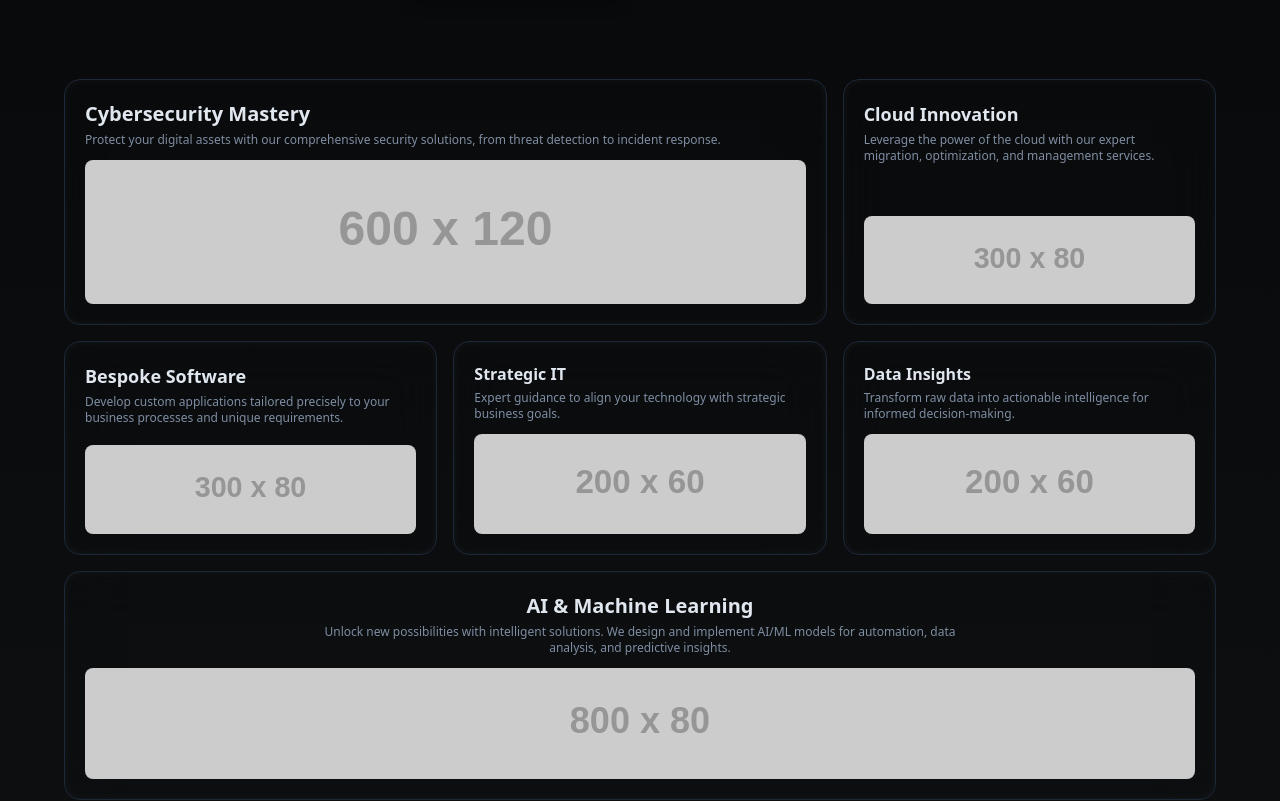
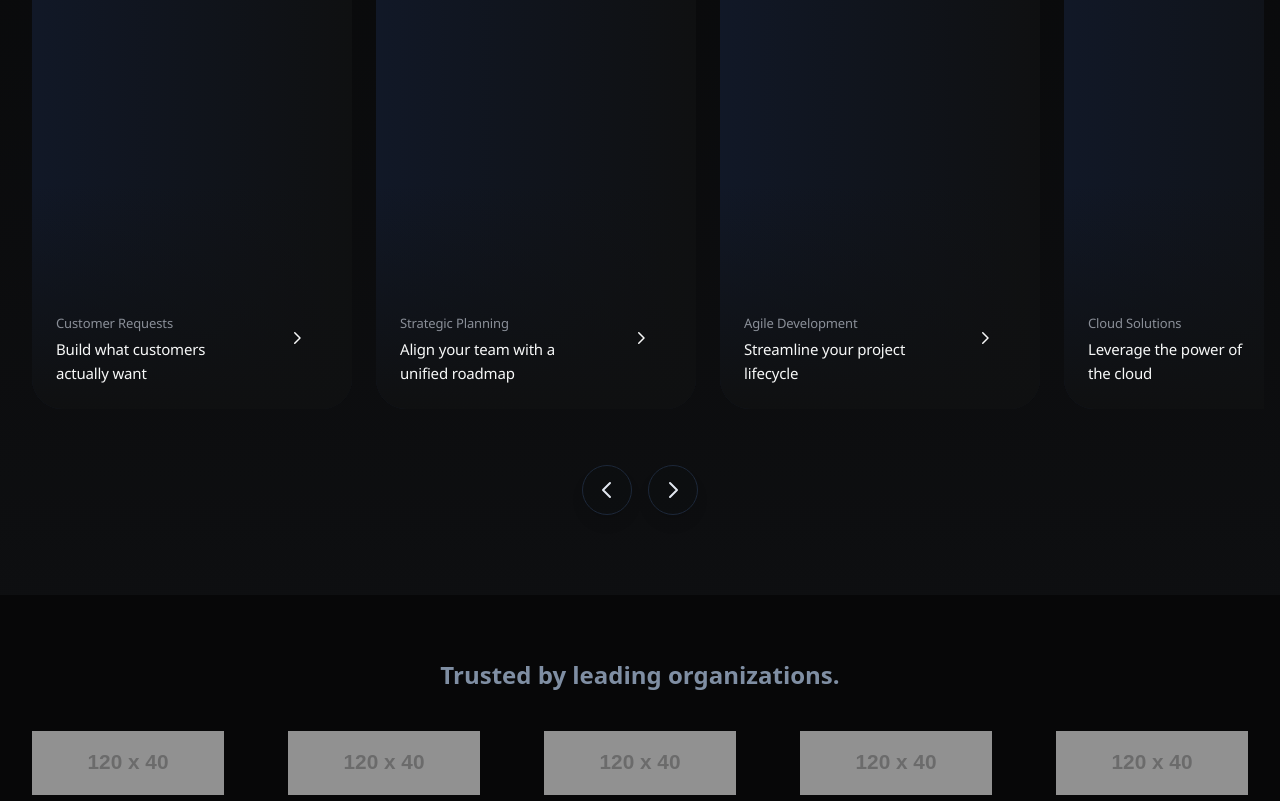
Before and after one commit to TheramReddy/DTEK, an Angular app: page / in a window 1280 px wide. Shown: the part 605-1406 px from the top of the page. Built offline with nearby package versions, Linux system fonts and the light colour scheme.

Commit message:
bento grid removed

```diff
--- a/src/app/app.ts
+++ b/src/app/app.ts
@@ -32,7 +32,7 @@ import { FeatureSectionLargeComponent } from './components/feature-section-large
         <app-clients class="bg-secondary"></app-clients> <!-- Changed to bg-secondary -->
 
         <!-- Section mimicking "Made for modern product teams" -->
-        <section class="flex flex-col items-center gap-12 pt-[158.8px] pb-40 px-4 relative bg-background"> <!-- Changed to bg-background -->
+        <section class="flex flex-col items-center gap-12 pb-40 px-4 relative bg-background"> <!-- Changed to bg-background -->
           <!-- Adjusted for responsiveness and proper alignment -->
           <div class="flex flex-col md:flex-row w-full max-w-screen-xl items-end justify-between gap-8 relative px-0">
             <div class="flex flex-col items-start relative flex-1">
--- a/src/app/components/hero/hero.ts
+++ b/src/app/components/hero/hero.ts
@@ -1,4 +1,4 @@
-import { Component } from '@angular/core';
+import { Component, ViewChild, ElementRef, AfterViewInit } from '@angular/core';
 import { CommonModule } from '@angular/common';
 
 @Component({
@@ -6,7 +6,22 @@ import { CommonModule } from '@angular/common';
   standalone: true,
   imports: [CommonModule],
   template: `
-    <section class="relative pt-32 pb-20 text-center overflow-hidden hero-background">
+    <!--
+      The main hero section.
+      - relative: Allows for absolute positioning of child elements.
+      - pt-2: Padding top to push content down, accounting for the fixed navbar.
+               This value has been adjusted to reduce unwanted space.
+      - pb-20: Padding bottom for spacing below the hero content.
+      - text-center: Centers text content within the section.
+      - overflow-hidden: Hides any overflowing content, useful for visual effects.
+      - hero-background: Custom CSS class for background styling (gradient).
+    -->
+    <section class="relative pt-2 pb-20 text-center overflow-hidden hero-background">
+      <!--
+        Container for main content within the hero section.
+        - mx-auto: Centers the container horizontally.
+        - px-4: Horizontal padding for responsiveness.
+      -->
       <div class="container mx-auto px-4">
         <!-- Main Heading -->
         <h1 class="text-5xl md:text-7xl font-extrabold text-foreground leading-tight mb-6">
@@ -22,70 +37,133 @@ import { CommonModule } from '@angular/common';
             Explore Services
           </button>
           <a href="#" class="flex items-center space-x-2 text-muted-foreground text-lg font-medium hover:text-foreground transition-colors duration-200">
-            <svg class="w-6 h-6" fill="none" stroke="currentColor" viewBox="0 0 24 24" xmlns="[http://www.w3.org/2000/svg](http://www.w3.org/2000/svg)"><path stroke-linecap="round" stroke-linejoin="round" stroke-width="2" d="M14.752 11.132l-3.264-1.632a.8.8 0 00-1.144.717v3.264a.8.8 0 001.144.717l3.264-1.632a.8.8 0 000-1.434z"></path><path stroke-linecap="round" stroke-linejoin="round" stroke-width="2" d="M21 12a9 9 0 11-18 0 9 9 0 0118 0z"></path></svg>
+            <!-- Play icon SVG -->
+            <svg class="w-6 h-6" fill="none" stroke="currentColor" viewBox="0 0 24 24" xmlns="http://www.w3.org/2000/svg"><path stroke-linecap="round" stroke-linejoin="round" stroke-width="2" d="M14.752 11.132l-3.264-1.632a.8.8 0 00-1.144.717v3.264a.8.8 0 001.144.717l3.264-1.632a.8.8 0 000-1.434z"></path><path stroke-linecap="round" stroke-linejoin="round" stroke-width="2" d="M21 12a9 9 0 11-18 0 9 9 0 0118 0z"></path></svg>
             <span>Get a Free Consultation</span>
           </a>
         </div>
 
-        <!-- Bento Grid Section -->
-        <div class="w-full max-w-6xl mx-auto grid grid-cols-1 md:grid-cols-2 lg:grid-cols-3 gap-4 mt-20">
-          <!-- Item 1: Cybersecurity (Large) -->
-          <div class="lg:col-span-2 bg-card/10 backdrop-blur-xl rounded-2xl overflow-hidden shadow-lg border border-border p-5 flex flex-col items-start text-left relative min-h-[160px] glass-glow">
-            <h3 class="text-xl font-semibold text-foreground mb-1">Cybersecurity Mastery</h3>
-            <p class="text-muted-foreground text-xs mb-3">
-              Protect your digital assets with our comprehensive security solutions, from threat detection to incident response.
-            </p>
-            <img src="[https://placehold.co/600x120/1a1a1a/6b7280?text=Cybersecurity+Shield](https://placehold.co/600x120/1a1a1a/6b7280?text=Cybersecurity+Shield)" alt="Cybersecurity Shield" class="w-full h-auto rounded-lg mt-auto object-cover">
+        <!-- Horizontal Scrollable Feature Cards -->
+        <div #scrollContainer class="w-full max-w-screen-xl mx-auto px-4 overflow-x-auto pb-6" style="-ms-overflow-style: none; scrollbar-width: none;">
+          <div class="flex space-x-6">
+            <!-- Iterate over cardsData directly within HeroComponent -->
+            <!-- The main card container, applying the desired styles -->
+            <div *ngFor="let card of cardsData" class="flex-none w-80 bg-[#0f1011] rounded-[30px] overflow-hidden border-[#ffffff0d] relative min-h-[450px] glass-glow backdrop-blur-xl">
+              <!-- Background image and gradients container -->
+              <div class="absolute top-0 left-0 w-full h-full">
+                <!-- Placeholder for background image. Original was local, so using a subtle placeholder. -->
+                <div class="relative w-full h-full bg-gray-900"></div>
+
+                <!-- Gradient overlays -->
+                <div class="bg-gradient-to-r from-transparent to-[#0f1011] absolute w-full h-full top-0 left-0"></div>
+                <div class="bg-gradient-to-b from-transparent via-transparent to-[#0f1011] absolute w-full h-full top-0 left-0"></div>
               </div>
 
-          <!-- Item 2: Cloud Solutions (Medium) -->
-          <div class="bg-card/10 backdrop-blur-xl rounded-2xl overflow-hidden shadow-lg border border-border p-5 flex flex-col items-start text-left min-h-[160px] glass-glow">
-            <h3 class="text-lg font-semibold text-foreground mb-1">Cloud Innovation</h3>
-            <p class="text-muted-foreground text-xs mb-3">
-              Leverage the power of the cloud with our expert migration, optimization, and management services.
-            </p>
-            <img src="[https://placehold.co/300x80/1a1a1a/6b7280?text=Cloud+Services](https://placehold.co/300x80/1a1a1a/6b7280?text=Cloud+Services)" alt="Cloud Services" class="w-full h-auto rounded-lg mt-auto object-cover">
+              <!-- Content wrapper for the main card content -->
+              <div class="absolute inset-0 flex flex-col justify-end p-6 text-left z-10">
+                <!-- Top content area (now empty as per request) -->
+                <!-- You can place your image here if needed -->
+                <div class="flex-1">
+                  <!-- Image placeholder if you want to add one here -->
+                  <!-- <img [src]="card.imageSrc" alt="Card Image" class="w-full h-auto object-cover rounded-lg mb-4"> -->
                 </div>
 
-          <!-- Item 3: Custom Software (Medium) -->
-          <div class="bg-card/10 backdrop-blur-xl rounded-2xl overflow-hidden shadow-lg border border-border p-5 flex flex-col items-start text-left min-h-[160px] glass-glow">
-            <h3 class="text-lg font-semibold text-foreground mb-1">Bespoke Software</h3>
-            <p class="text-muted-foreground text-xs mb-3">
-              Develop custom applications tailored precisely to your business processes and unique requirements.
-            </p>
-            <img src="[https://placehold.co/300x80/1a1a1a/6b7280?text=Custom+Software](https://placehold.co/300x80/1a1a1a/6b7280?text=Custom+Software)" alt="Custom Software" class="w-full h-auto rounded-lg mt-auto object-cover">
+                <!-- Bottom content area -->
+                <!-- Adjusted structure for title, description, and button alignment -->
+                <div class="flex flex-col items-start w-full">
+                  <div class="relative w-fit font-segoe-ui font-normal text-[#8a8f98] text-[13px] tracking-[-0.13px] leading-[19.5px] whitespace-nowrap mb-1">
+                    {{ card.bottomTitle }}
                   </div>
-
-          <!-- Item 4: IT Consulting (Small) - Moved to be next to Bespoke Software -->
-          <div class="bg-card/10 backdrop-blur-xl rounded-2xl overflow-hidden shadow-lg border border-border p-5 flex flex-col items-start text-left min-h-[120px] glass-glow">
-            <h3 class="text-base font-semibold text-foreground mb-1">Strategic IT</h3>
-            <p class="text-muted-foreground text-xs mb-3">
-              Expert guidance to align your technology with strategic business goals.
-            </p>
-            <img src="[https://placehold.co/200x60/1a1a1a/6b7280?text=IT+Consulting](https://placehold.co/200x60/1a1a1a/6b7280?text=IT+Consulting)" alt="IT Consulting" class="w-full h-auto rounded-lg mt-auto object-cover">
+                  <div class="flex items-start justify-between w-full"> <!-- Changed to items-start -->
+                    <div class="relative w-fit font-segoe-ui font-normal text-[#f7f8f8] text-[15px] tracking-[-0.17px] leading-6 pr-4 whitespace-pre-line">
+                      {{ card.bottomDescription }}
                     </div>
-
-          <!-- Item 5: Data Analytics (Small) - Moved to be next to Bespoke Software -->
-          <div class="bg-card/10 backdrop-blur-xl rounded-2xl overflow-hidden shadow-lg border border-border p-5 flex flex-col items-start text-left min-h-[120px] glass-glow">
-            <h3 class="text-base font-semibold text-foreground mb-1">Data Insights</h3>
-            <p class="text-muted-foreground text-xs mb-3">
-              Transform raw data into actionable intelligence for informed decision-making.
-            </p>
-            <img src="[https://placehold.co/200x60/1a1a1a/6b7280?text=Data+Analytics](https://placehold.co/200x60/1a1a1a/6b7280?text=Data+Analytics)" alt="Data Analytics" class="w-full h-auto rounded-lg mt-auto object-cover">
+                    <!-- Removed border and background from button, and hover effect -->
+                    <button class="flex-shrink-0 w-10 h-10 items-center justify-center rounded-full bg-transparent h-auto -mt-2">
+                      <svg class="w-[18px] h-[18px] text-[#f7f8f8]" fill="none" stroke="currentColor" viewBox="0 0 24 24" xmlns="http://www.w3.org/2000/svg"><path stroke-linecap="round" stroke-linejoin="round" stroke-width="2" d="M9 5l7 7-7 7"></path></svg>
+                    </button>
                   </div>
-
-          <!-- Item: AI & Machine Learning (now last, takes full width) -->
-          <div class="lg:col-span-3 bg-card/10 backdrop-blur-xl rounded-2xl overflow-hidden shadow-lg border border-border p-5 flex flex-col items-center justify-center text-center relative min-h-[120px] glass-glow">
-            <h3 class="text-xl font-semibold text-foreground mb-1">AI & Machine Learning</h3>
-            <p class="text-muted-foreground text-xs mb-3 max-w-2xl">
-              Unlock new possibilities with intelligent solutions. We design and implement AI/ML models for automation, data analysis, and predictive insights.
-            </p>
-            <img src="[https://placehold.co/800x80/1a1a1a/6b7280?text=AI+and+ML+Solutions](https://placehold.co/800x80/1a1a1a/6b7280?text=AI+and+ML+Solutions)" alt="AI and Machine Learning Solutions" class="w-full h-auto rounded-lg mt-auto object-cover">
                 </div>
+              </div>
+            </div>
+          </div>
+        </div>
+        <!-- Navigation Buttons for Horizontal Scroll -->
+        <div class="flex justify-center space-x-4 mt-8">
+          <button (click)="scrollLeft()" class="bg-card/10 text-foreground p-3 rounded-full shadow-lg border border-border hover:bg-card/30 transition-colors duration-200">
+            <svg class="w-6 h-6" fill="none" stroke="currentColor" viewBox="0 0 24 24" xmlns="http://www.w3.org/2000/svg"><path stroke-linecap="round" stroke-linejoin="round" stroke-width="2" d="M15 19l-7-7 7-7"></path></svg>
+          </button>
+          <button (click)="scrollRight()" class="bg-card/10 text-foreground p-3 rounded-full shadow-lg border border-border hover:bg-card/30 transition-colors duration-200">
+            <svg class="w-6 h-6" fill="none" stroke="currentColor" viewBox="0 0 24 24" xmlns="http://www.w3.org/2000/svg"><path stroke-linecap="round" stroke-linejoin="round" stroke-width="2" d="M9 5l7 7-7 7"></path></svg>
+          </button>
         </div>
       </div>
     </section>
   `,
   styles: []
 })
-export class HeroComponent {}
+export class HeroComponent implements AfterViewInit {
+  // ViewChild to get a reference to the scrollable container
+  @ViewChild('scrollContainer') scrollContainer!: ElementRef;
+
+  // Data for the feature cards
+  cardsData = [
+    {
+      bottomTitle: 'Customer Requests',
+      bottomDescription: 'Build what customers\nactually want', // Adjusted for multi-line
+      imageSrc: 'https://placehold.co/300x200/1a1a1a/6b7280?text=Your+Image+Here' // Placeholder for your image
+    },
+    {
+      bottomTitle: 'Strategic Planning',
+      bottomDescription: 'Align your team with a\nunified roadmap', // Adjusted for multi-line
+      imageSrc: 'https://placehold.co/300x200/1a1a1a/6b7280?text=Strategic+Planning'
+    },
+    {
+      bottomTitle: 'Agile Development',
+      bottomDescription: 'Streamline your project\nlifecycle', // Adjusted for multi-line
+      imageSrc: 'https://placehold.co/300x200/1a1a1a/6b7280?text=Agile+Development'
+    },
+    {
+      bottomTitle: 'Cloud Solutions',
+      bottomDescription: 'Leverage the power of\nthe cloud', // Adjusted for multi-line
+      imageSrc: 'https://placehold.co/300x200/1a1a1a/6b7280?text=Cloud+Solutions'
+    },
+    {
+      bottomTitle: 'Cybersecurity',
+      bottomDescription: 'Protect your digital assets\nwith advanced security', // Adjusted for multi-line
+      imageSrc: 'https://placehold.co/300x200/1a1a1a/6b7280?text=Cybersecurity'
+    }
+  ];
+
+  constructor() {}
+
+  ngAfterViewInit() {
+    // Optional: You can add any initialization logic here if needed after view is initialized.
+  }
+
+  /**
+   * Scrolls the horizontal container to the left.
+   * Adjust the scroll amount (e.g., 300) based on your card width and desired scroll distance.
+   */
+  scrollLeft() {
+    if (this.scrollContainer) {
+      this.scrollContainer.nativeElement.scrollBy({
+        left: -300, // Scroll left by 300px
+        behavior: 'smooth'
+      });
+    }
+  }
+
+  /**
+   * Scrolls the horizontal container to the right.
+   * Adjust the scroll amount (e.g., 300) based on your card width and desired scroll distance.
+   */
+  scrollRight() {
+    if (this.scrollContainer) {
+      this.scrollContainer.nativeElement.scrollBy({
+        left: 300, // Scroll right by 300px
+        behavior: 'smooth'
+      });
+    }
+  }
+}
```
Lines whose indentation alone changed are shown as unchanged.
